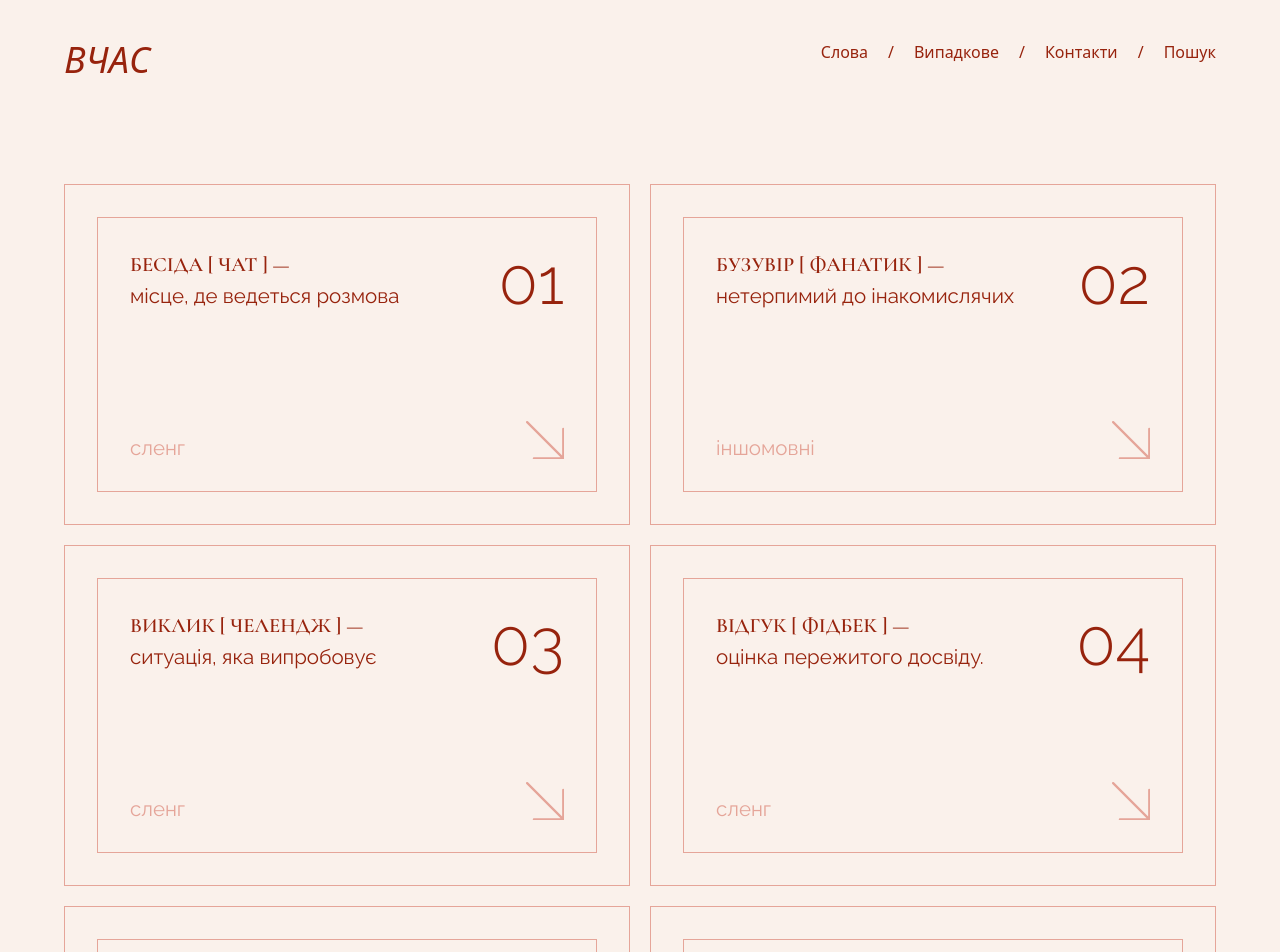
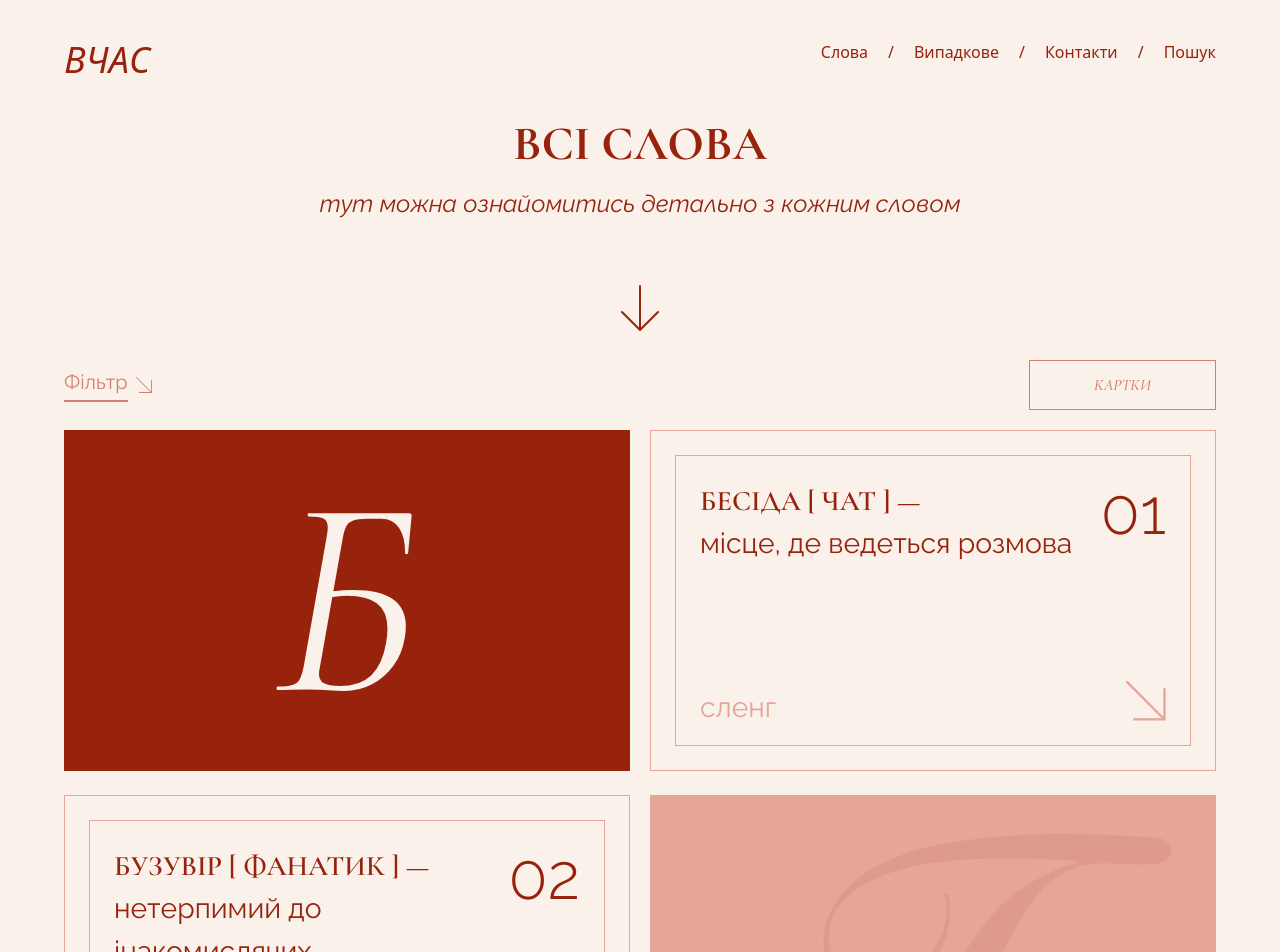
Before and after one commit to Peephie/Vchas, a React (Vite) app: page /words in a window 1280 px wide. Shown: the top 952 px of the page. Built offline with nearby package versions, Linux system fonts and the light colour scheme.

Commit message:
Created Words Grid

```diff
--- /dev/null
+++ b/src/components/Filter.jsx
@@ -0,0 +1,138 @@
+import { useState, useEffect, useRef } from 'react'
+import { PiArrowDownRightThin } from "react-icons/pi";
+import anime from "animejs";
+
+const Filter = ({label, onFilterChange, options}) => {
+  const expandedRef = useRef(null);
+  const [selectedOptions, setSelectedOptions] = useState([]);
+  let [isExpanded, setIsExpanded] = useState(false);
+
+  function toggleMode() {
+    if (selectedOptions.length > 0) {
+      return;
+    }
+
+    const timeline = anime.timeline({
+      easing: 'easeOutExpo',
+      duration: 100
+    });
+
+    if (isExpanded) {
+      timeline
+      .add({
+        targets: '.arrow',
+        rotate: {
+          value: 0,
+          easing: 'easeInOutSine'
+        },
+      })
+      .add({
+        targets: '.label',
+        fontstyle: ''
+      })
+      .add({
+        targets: expandedRef.current,
+        opacity: 0,
+        translateX: {
+          value: '-15px'
+        },
+        complete: () => setIsExpanded(false)
+      })
+    } else {
+      setIsExpanded(true);
+    }
+  }
+
+  useEffect (() => {
+    if (!isExpanded) {
+      return;
+    }
+
+    const timeline = anime.timeline({
+      easing: 'easeOutExpo',
+      duration: 100
+    });
+
+    timeline
+    .add({
+      targets: '.arrow',
+      rotate: {
+        value: -45,
+        easing: 'easeInOutSine'
+      },
+    })
+    .add({
+      targets: '.label',
+      fontstyle: 'italic'
+    })
+    .add({
+      targets: expandedRef.current,
+      opacity: 1,
+      translateX: {
+        value: ['-15px', 0]
+      }
+    })
+
+  }, [isExpanded])
+
+  useEffect(() => {
+    const optionNodes = document.querySelectorAll('.option');
+
+    for (const option of optionNodes) {
+      if (selectedOptions.indexOf(option.dataset.option) !== -1) {
+        option.classList.remove('text-peach');
+        option.classList.add('text-red');
+      } else {
+        option.classList.remove('text-red');
+        option.classList.add('text-peach');
+      }
+    }
+
+    onFilterChange(selectedOptions);
+    // onFilterChange(returnValue);
+  }, [selectedOptions])
+
+  function setSelectedOption(option) {
+    const buffOptions = [...selectedOptions];
+    const index = buffOptions.indexOf(option);
+
+    if (index === -1) {
+      buffOptions.push(option);
+    } else {
+      buffOptions.splice(index, 1);
+    }
+
+    setSelectedOptions(buffOptions);
+  }
+
+  return (
+    <div className='flex items-center' >
+      <div className='cursor-pointer flex items-center' onClick={toggleMode}>
+        <span className='mr-2 divide-y-2 divide-coral font-raleway text-xl'>
+          <span className='label'>
+            {label}
+          </span>
+          <div className="mt-1"/>
+        </span>
+        <PiArrowDownRightThin className='arrow h-full w-auto inline mr-5' viewBox='60 60 136 136'/>
+      </div>
+
+      {isExpanded &&
+        <div className="expandedSection flex h-full w-fit items-center relative opacity-0" ref={expandedRef}>
+          {options.map((option) => {
+            return <div
+              className={`option cursor-pointer text-xl mr-3 lowercase`}
+              onClick={() => {setSelectedOption(option)}}
+              key={option}
+              data-option={option}
+            >
+              {option}
+            </div>
+          })}
+        </div>
+      }
+    </div>
+  );
+}
+
+export default Filter
--- a/src/pages/AllWordsPage.jsx
+++ b/src/pages/AllWordsPage.jsx
@@ -1,7 +1,9 @@
-import { useEffect, useContext } from 'react';
+import { useState, useEffect, useContext } from 'react';
 import { ThemeContext } from '../assets/hooks/ThemeContext';
-import words from '../assets/data/words.json';
+import allWords from '../assets/data/words.json';
 import Card from '../components/Card';
+import { PiArrowDownThin } from "react-icons/pi";
+import Filter from '../components/Filter';
 
 const AllWordsPage = () => {
   const { theme, setTheme } = useContext(ThemeContext);
@@ -11,14 +13,92 @@ const AllWordsPage = () => {
     setTheme(theme);
   }, [setTheme]);
 
+  const uniqueTags = [];
+  const [groupedWords, setGroupedWords] = useState(getGroupedWords(allWords));
+
+  function getGroupedWords(words) {
+    let groupedWords = [];
+    let currentLetter = '';
+    let index = 0;
+    let countBySameWord = 0;
+
+    for (const word of words) {
+      if (uniqueTags.indexOf(word.tags) == -1) {
+        uniqueTags.push(word.tags);
+      }
+      const wordLetter = word.primaryWord.substring(0, 1);
+
+      if (currentLetter != wordLetter) {
+        countBySameWord = 0;
+        currentLetter = wordLetter;
+        groupedWords.push(getLetterCard(wordLetter, true));
+      }
+
+      groupedWords.push(getWordCard(word));
+      countBySameWord++;
+
+      const nextLetter = words[index + 1]?.primaryWord?.substring(0, 1);
+      if ((!nextLetter || currentLetter != nextLetter) && countBySameWord % 2 === 0) {
+        groupedWords.push(getLetterCard(currentLetter, false));
+      }
+      index++;
+    }
+
+    return groupedWords;
+  }
+
+  function getLetterCard(letter, isPrimary) {
+    let additionalClasses = isPrimary ? 'variant-inverse font-cormorant-infant-italic' : 'bg-peach text-cherry font-snell';
+    let additionalLetterClasses = isPrimary ? 'text-clamp-xl' : 'opacity-[.08] text-clamp-xxl';
+
+    return <>
+      <div className={`${additionalClasses} flex items-center leading-none justify-center aspect-card variant-inverse text-center container-type-inline`}>
+        <span className={`${additionalLetterClasses}`}>{letter}</span>
+      </div>
+    </>
+  }
+
+  function getWordCard(word) {
+    return <div key={word.id} className='aspect-card container-type-inline'>
+      <Card word={word} />
+    </div>
+  }
+
+  function onFilterChange(filters) {
+    if (!filters || filters.length === 0) {
+      setGroupedWords(getGroupedWords([...allWords]));
+      return;
+    }
+
+    const filteredWords = allWords.filter((word) => filters.indexOf(word.tags) !== -1);
+    setGroupedWords(getGroupedWords(filteredWords));
+  }
+
   return (
-  <div className={`${theme} grid grid-cols-2 gap gap-5 p-16`}>
-    {words.map((word) => {
-      return <div key={word.id} className='aspect-card'>
-        <Card word={word} />
+    <div className={`${theme}`}>
+      <div className='w-max my-0 mx-auto text-center'>
+        <h1 className='uppercase font-cormorant-infant-bold text-5xl mb-5'>
+          Всі Слова
+        </h1>
+        <span className='lowercase font-raleway-italic text-2xl'>
+          Тут можна ознайомитись детально з кожним словом
+        </span>
+        <PiArrowDownThin className='mx-auto h-16 w-auto mt-14'/>
       </div>
-    })}
-  </div>
+      <div className='px-16 py-5 relative'>
+        <div className={'flex max-w-[1440px] justify-between text-coral mx-auto mb-5'}>
+          <Filter label='Фільтр' options={uniqueTags} onFilterChange={onFilterChange} />
+          <div className='border border-coral px-16 py-3 font-cormorant-infant-medium-italic uppercase'>
+            Картки
+          </div>
+        </div>
+        <div className='grid grid-cols-2 gap gap-x-5 gap-y-6 max-w-[1440px] mx-auto'>
+          {[...groupedWords].map((word) => {
+            return word
+          })}
+        </div>
+      </div>
+    </div>
   )
 }
 
--- a/src/pages/WordPage.jsx
+++ b/src/pages/WordPage.jsx
@@ -26,7 +26,7 @@ const WordPage = () => {
       <div className={`z-30 flex flex-col justify-between relative h-full pb-16`}>
         <div className='w-fit flex cursor-pointer' onClick={goBack}>
           <PiArrowDownLeftThin className='text-peach'/>
-          <span className='text-2xl  text-peach divide-y-2 divide-peach'>
+          <span className='text-2xl text-peach divide-y-2 divide-peach'>
             <span >Назад</span>
             <div className="mt-1"></div>
           </span>
--- a/tailwind.config.js
+++ b/tailwind.config.js
@@ -41,12 +41,14 @@ export default {
         'search': '40rem'
       },
       fontSize: {
-        'clamp-s': 'clamp(20px, 1.6cqw, 36px)',
-        'clamp-l': 'clamp(64px, 5cqw, 104px)',
+        'clamp-s': 'clamp(20px, 5cqw, 36px)',
+        'clamp-l': 'clamp(64px, 10cqw, 104px)',
+        'clamp-xl': 'clamp(150px, 50cqw, 400px)',
+        'clamp-xxl': 'clamp(150px, 75cqw, 380px)',
         '14xl': '13rem'
       },
       width: {
-        'clamp-s': 'clamp(32px, 3cqw, 64px)'
+        'clamp-s': 'clamp(32px, 7cqw, 64px)'
       },
       padding: {
         'clamp-s': 'clamp(24px, 2.5cqw, 40px)'
@@ -108,6 +110,10 @@ export default {
             fontSize: '100vh',
             lineHeight: '100vh'
           }
+        },
+
+        '.container-type-inline': {
+          containerType: 'inline-size',
         }
       });
     },
```
